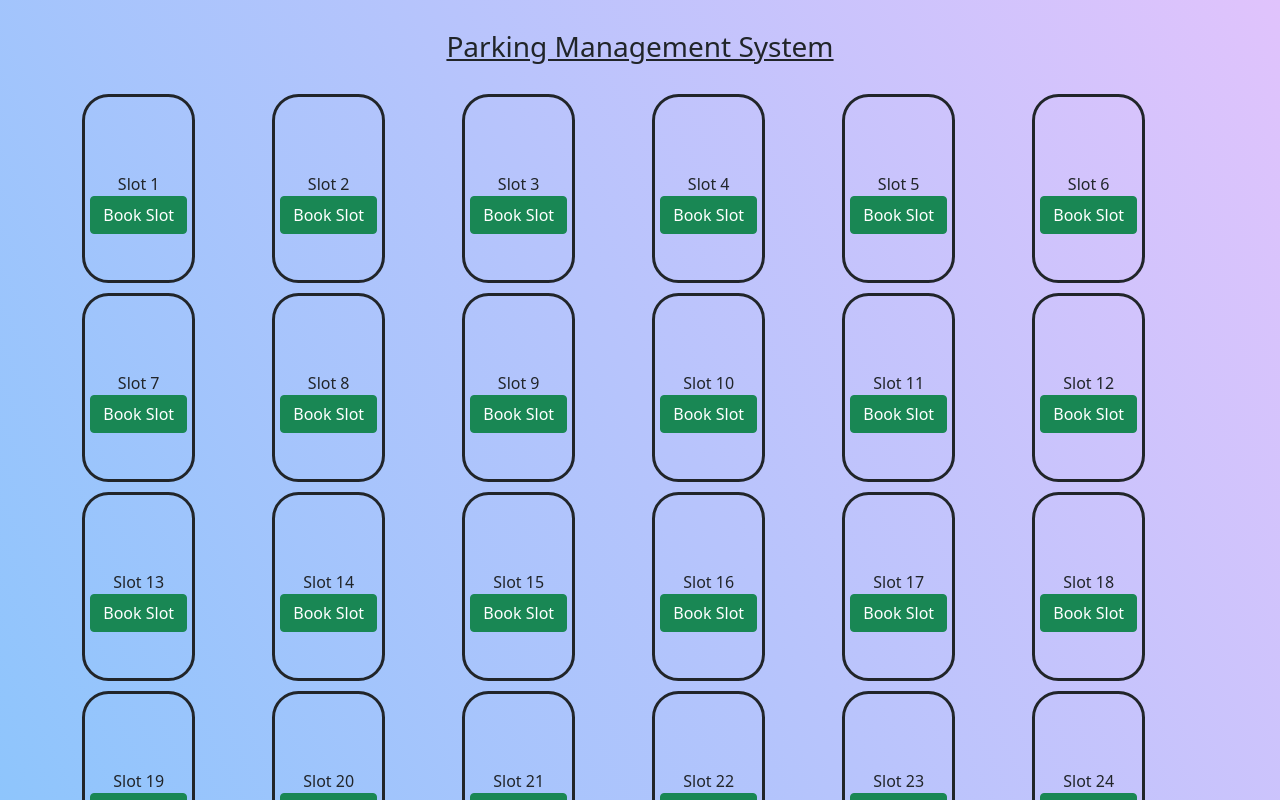
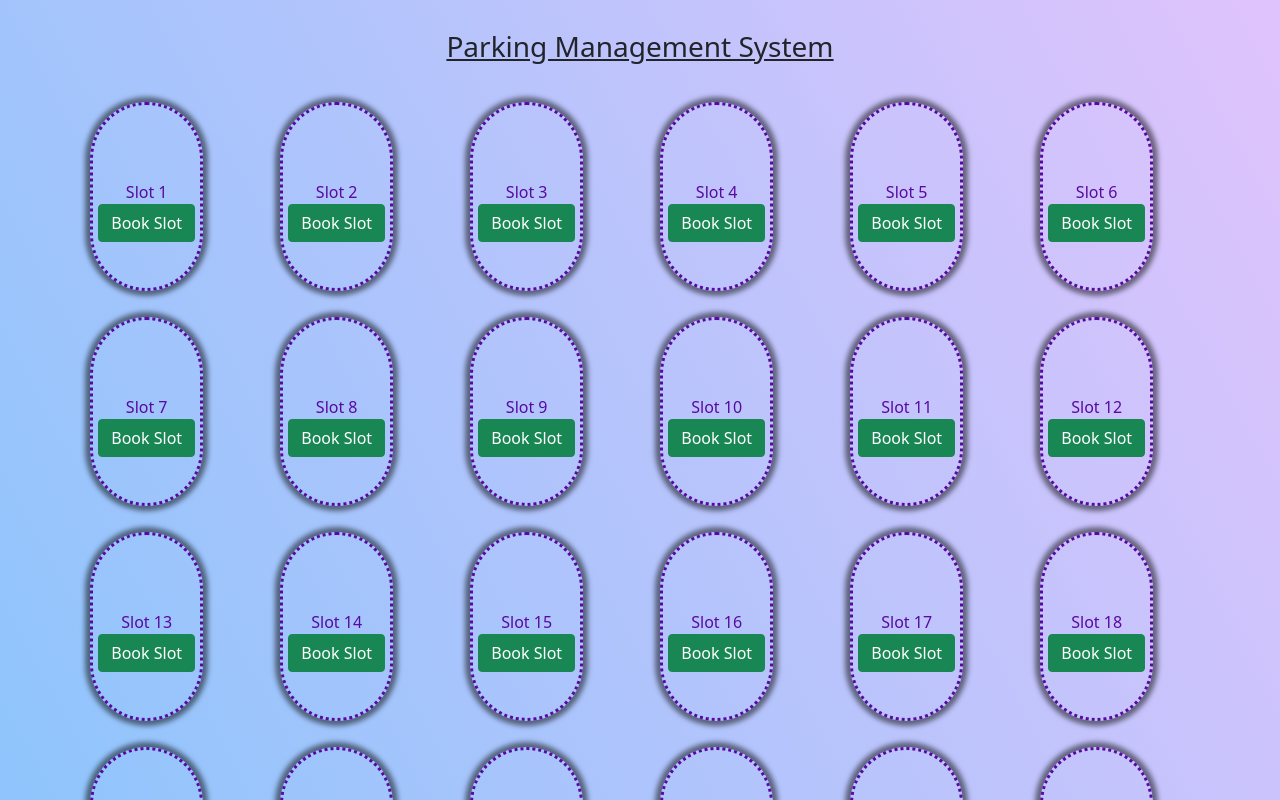
Before and after one commit to SreeHarsha070/Parking31, a React (Create React App) app: page / in a window 1280 px wide. Shown: the top 800 px of the page. Built offline with nearby package versions, Linux system fonts and the light colour scheme.

Commit message:
Update App.css

```diff
--- a/src/App.css
+++ b/src/App.css
@@ -78,13 +78,19 @@ body{
   width:100%;
 }
 .border1{
-  border:solid;
+  border:dotted;
   height:5cm;
   width:3cm;
-  border-radius:0.7cm;
+  border-radius:4cm;
   padding-top:2cm;
+  margin: 0.5rem;
   /* position:absloute; */
  left:10cm;
+ color: #5809a1;
+
+ box-shadow: 0 0 5px 5px rgba(0, 0, 0, 0.5);
+
+
 }
 .right {
     /* position:absolute; */
```
